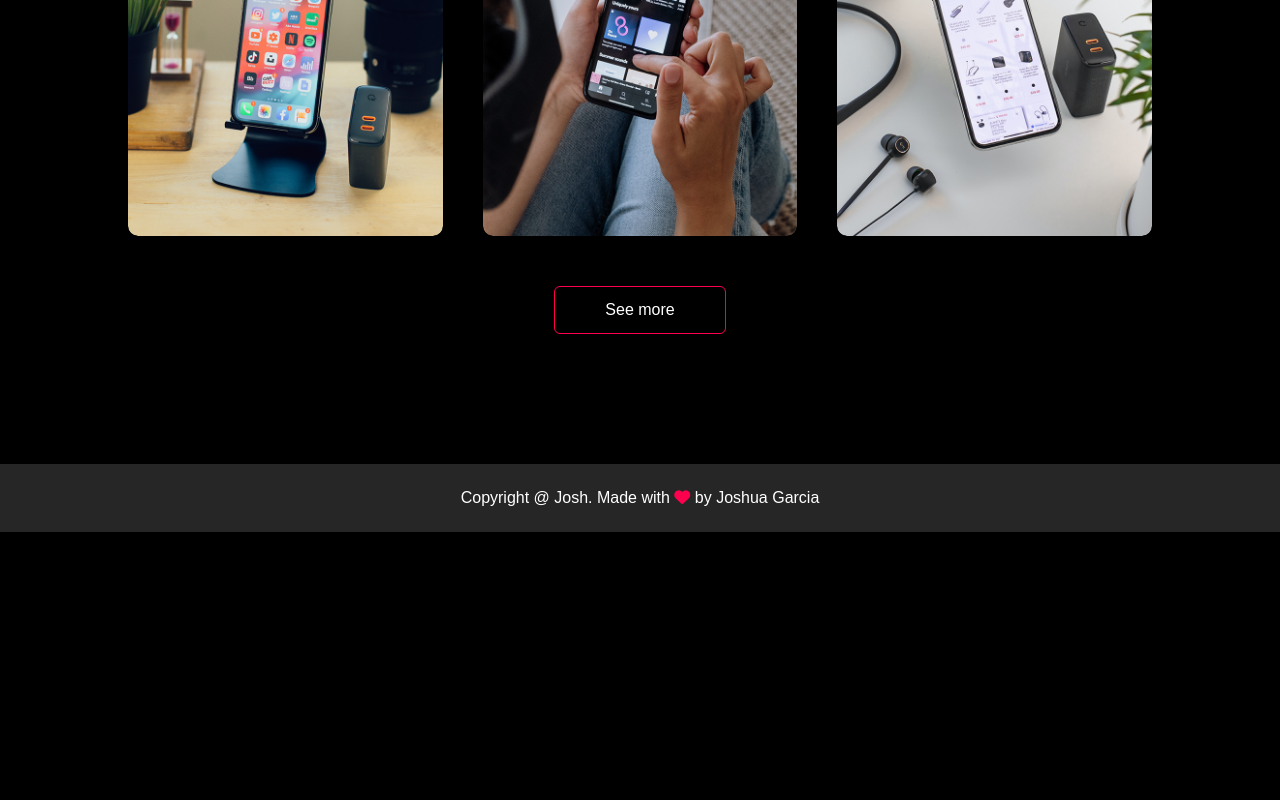
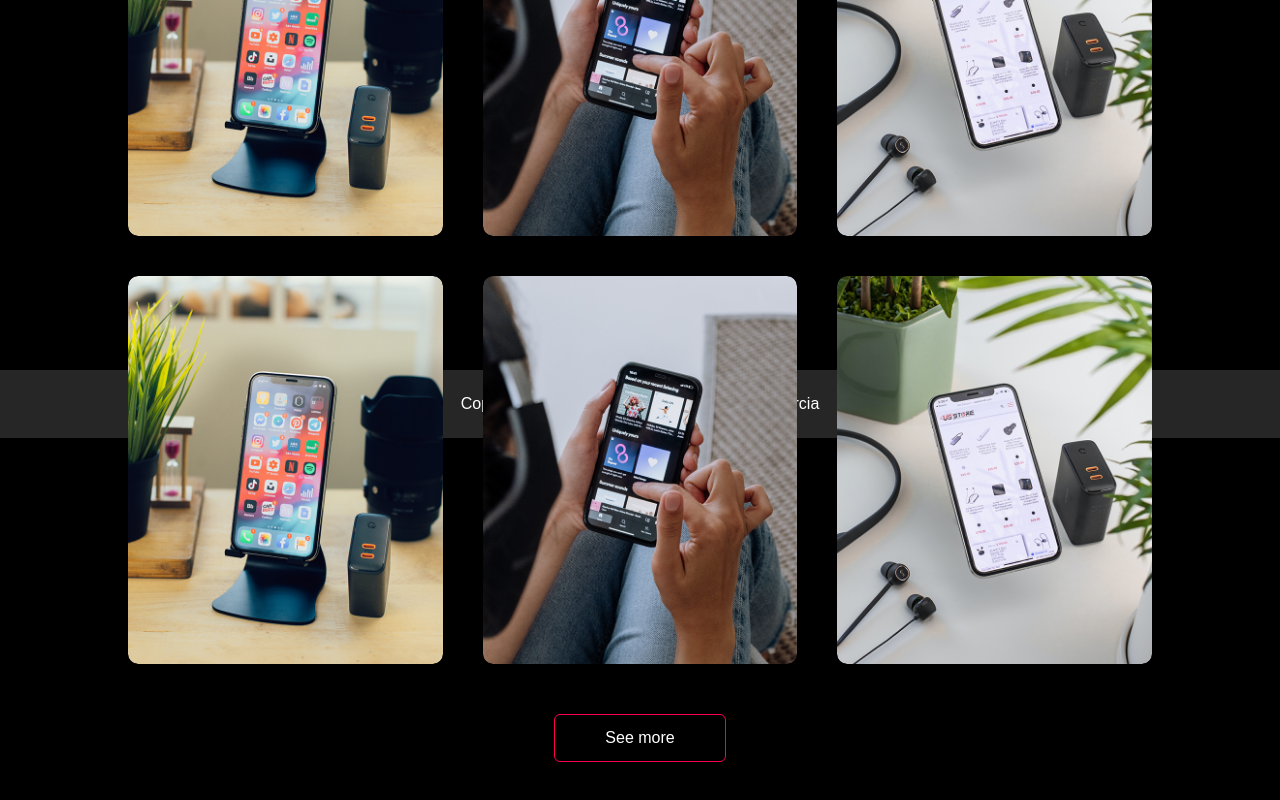
Before and after one commit to garciajv86/React_Portfolio, a React (Vite) app: page /projects in a window 1280 px wide. Shown: the part 436-1236 px from the top of the page. Before the commit the page ends 968 px from the top, so only its background shows below. Built offline with nearby package versions, Linux system fonts and the light colour scheme.

Commit message:
Finished my Projects page

```diff
--- a/src/components/Footer.jsx
+++ b/src/components/Footer.jsx
@@ -2,9 +2,9 @@ import React from "react";
 
 const Footer = () => {
   return (
-    <div class="copyright">
+    <div className="copyright">
       <p>
-        Copyright @ Josh. Made with <i class="fa-solid fa-heart"></i> by Joshua
+        Copyright @ Josh. Made with <i className="fa-solid fa-heart"></i> by Joshua
         Garcia
       </p>
     </div>
--- a/src/pages/AboutMePage.jsx
+++ b/src/pages/AboutMePage.jsx
@@ -1,7 +1,7 @@
 import React, { useState } from 'react';
 import '../styles/AboutMePage.css';
 import '../components/Tabs.jsx';
-import Josh from "../assets/images/Josh_Logo.png"
+import Background from "../assets/images/Background.jpg"
 
 export default function AboutMePage() {
   const [activeTab, setActiveTab] = useState('skills'); // State to track active tab
@@ -16,7 +16,7 @@ export default function AboutMePage() {
       <div className="container">
         <div className="row">
           <div className="about-col-1">
-            <img src={Josh} alt="" />
+            <img src={Background} alt="" />
           </div>
           <div className="about-col-2">
             <h1 className="sub-title">About Me</h1>
--- a/src/pages/ProjectsPage.jsx
+++ b/src/pages/ProjectsPage.jsx
@@ -1,8 +1,8 @@
-import React from 'react';
-import '../styles/ProjectsPage.css'; // Import the CSS file for styling
-import project1Image from '../assets/images/work-1.png';
-import project2Image from '../assets/images/work-2.png';
-import project3Image from '../assets/images/work-3.png';
+import React from "react";
+import "../styles/ProjectsPage.css"; // Import the CSS file for styling
+import project1Image from "../assets/images/work-1.png";
+import project2Image from "../assets/images/work-2.png";
+import project3Image from "../assets/images/work-3.png";
 
 export default function ProjectsPage() {
   return (
@@ -18,7 +18,9 @@ export default function ProjectsPage() {
                 The app can Show you the sunset and sunrise times based on your
                 location and where you plan to go.
               </p>
-              <a href="https://garciajv86.github.io/SunsetSunriseTimes/"><i className="fa-solid fa-up-right-from-square"></i></a>
+              <a href="https://garciajv86.github.io/SunsetSunriseTimes/">
+                <i className="fa-solid fa-up-right-from-square"></i>
+              </a>
             </div>
           </div>
           <div className="work">
@@ -29,7 +31,9 @@ export default function ProjectsPage() {
                 A semantic HTML SEO site with clickable links to take you to the
                 corresponding section to learn more about the topic.
               </p>
-              <a href="https://garciajv86.github.io/Horiseon/"><i className="fa-solid fa-up-right-from-square"></i></a>
+              <a href="https://garciajv86.github.io/Horiseon/">
+                <i className="fa-solid fa-up-right-from-square"></i>
+              </a>
             </div>
           </div>
           <div className="work">
@@ -40,11 +44,56 @@ export default function ProjectsPage() {
                 This app is a 5 day weather forecast that allows you to type in
                 a city name to get the 5 day forecast for that city.
               </p>
-              <a href="https://garciajv86.github.io/Weather-Dashboard/"><i className="fa-solid fa-up-right-from-square"></i></a>
+              <a href="https://garciajv86.github.io/Weather-Dashboard/">
+                <i className="fa-solid fa-up-right-from-square"></i>
+              </a>
+            </div>
+          </div>
+          <div className="work">
+            <img src={project1Image} alt="Project 1" />
+            <div className="layer">
+              <h3>JavaScript Fundamental Quiz</h3>
+              <p>
+                The app is a quiz specifically focused on the JavaScript
+                Fundamentals.
+              </p>
+              <a href="https://garciajv86.github.io/javascript_fundamental_quiz/">
+                <i className="fa-solid fa-up-right-from-square"></i>
+              </a>
+            </div>
+          </div>
+          <div className="work">
+            <img src={project2Image} alt="Project 2" />
+            <div className="layer">
+              <h3>Work Day Scheduler</h3>
+              <p>
+                This app is a work day scheduler that plans and schedules around
+                normal business hours that the user can interact with and add to
+                their schedule.
+              </p>
+              <a href="https://garciajv86.github.io/work_day_scheduler/">
+                <i className="fa-solid fa-up-right-from-square"></i>
+              </a>
+            </div>
+          </div>
+          <div className="work">
+            <img src={project3Image} alt="Project 1" />
+            <div className="layer">
+              <h3>PWA Text Editor</h3>
+              <p>
+                This project is a PWA app that is a text editor users can
+                download. There is an install button the user can use to install
+                the app and use offline.
+              </p>
+              <a href="https://pwa-txt-edit0r-d8f3fd166bdc.herokuapp.com/">
+                <i className="fa-solid fa-up-right-from-square"></i>
+              </a>
             </div>
           </div>
         </div>
-        <a href="#" className="btn">See more</a>
+        <a href="#" className="btn">
+          See more
+        </a>
       </div>
     </div>
   );
--- a/src/styles/AboutMePage.css
+++ b/src/styles/AboutMePage.css
@@ -1,7 +1,7 @@
 #about {
     padding: 80px 0;
     color: #ababab;
-    height: 80vh;
+    height: 85vh;
   }
   .row {
     display: flex;
--- a/src/styles/HomePage.css
+++ b/src/styles/HomePage.css
@@ -1,6 +1,6 @@
 #header {
     width: 100%;
-    height: 100vh;
+    height: 85vh;
     background-image: url(../assets/images/DesktopBackground.png);
     background-size: 900px;
     background-repeat: no-repeat;
--- a/src/styles/ProjectsPage.css
+++ b/src/styles/ProjectsPage.css
@@ -1,5 +1,6 @@
 #portfolio {
     padding: 50px 0px;
+    height: 85vh;
   }
   .work-list {
     display: grid;
```
Also changed, not shown: src/components/Main.jsx (+9 -9 lines), src/assets/images/Background.jpg (added).
